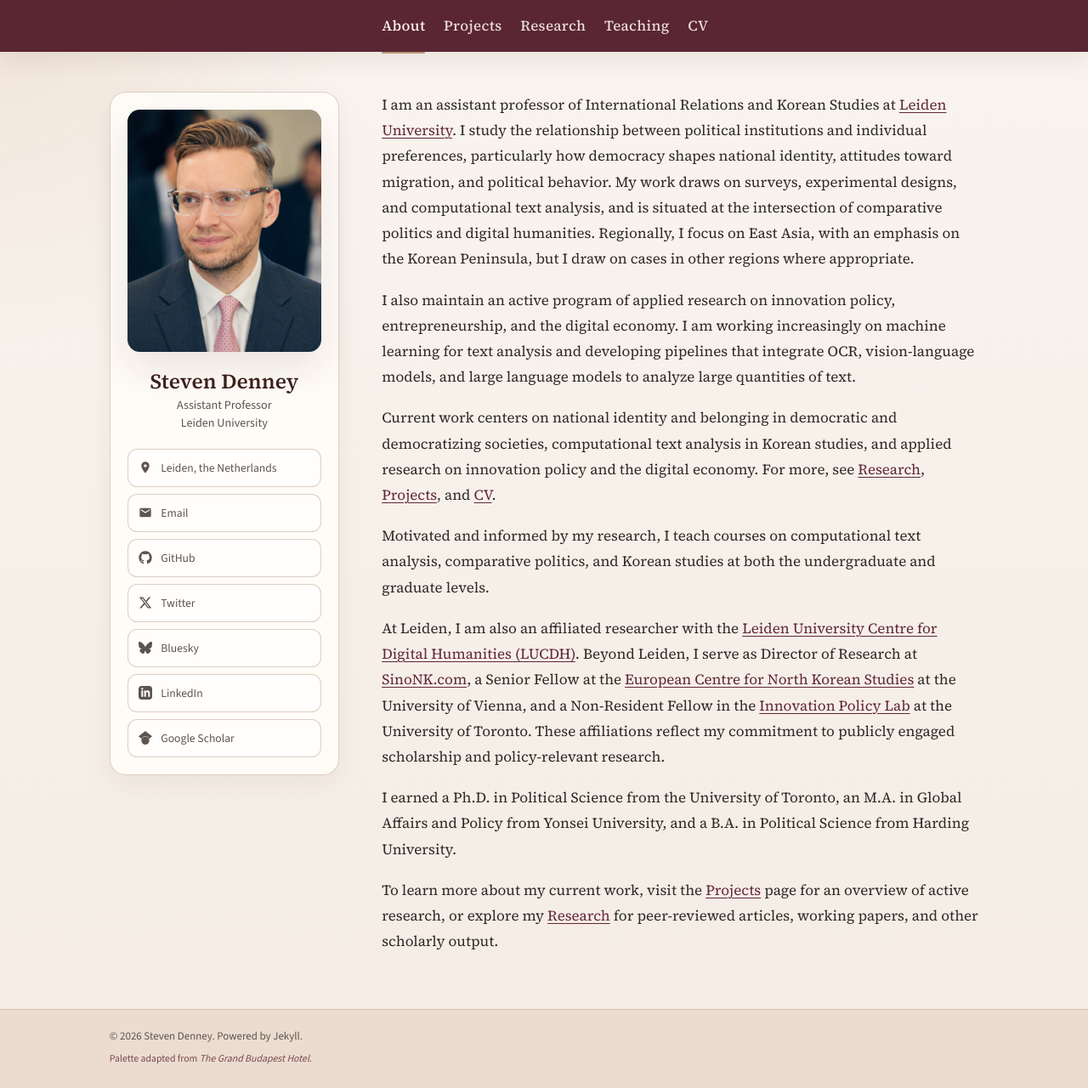
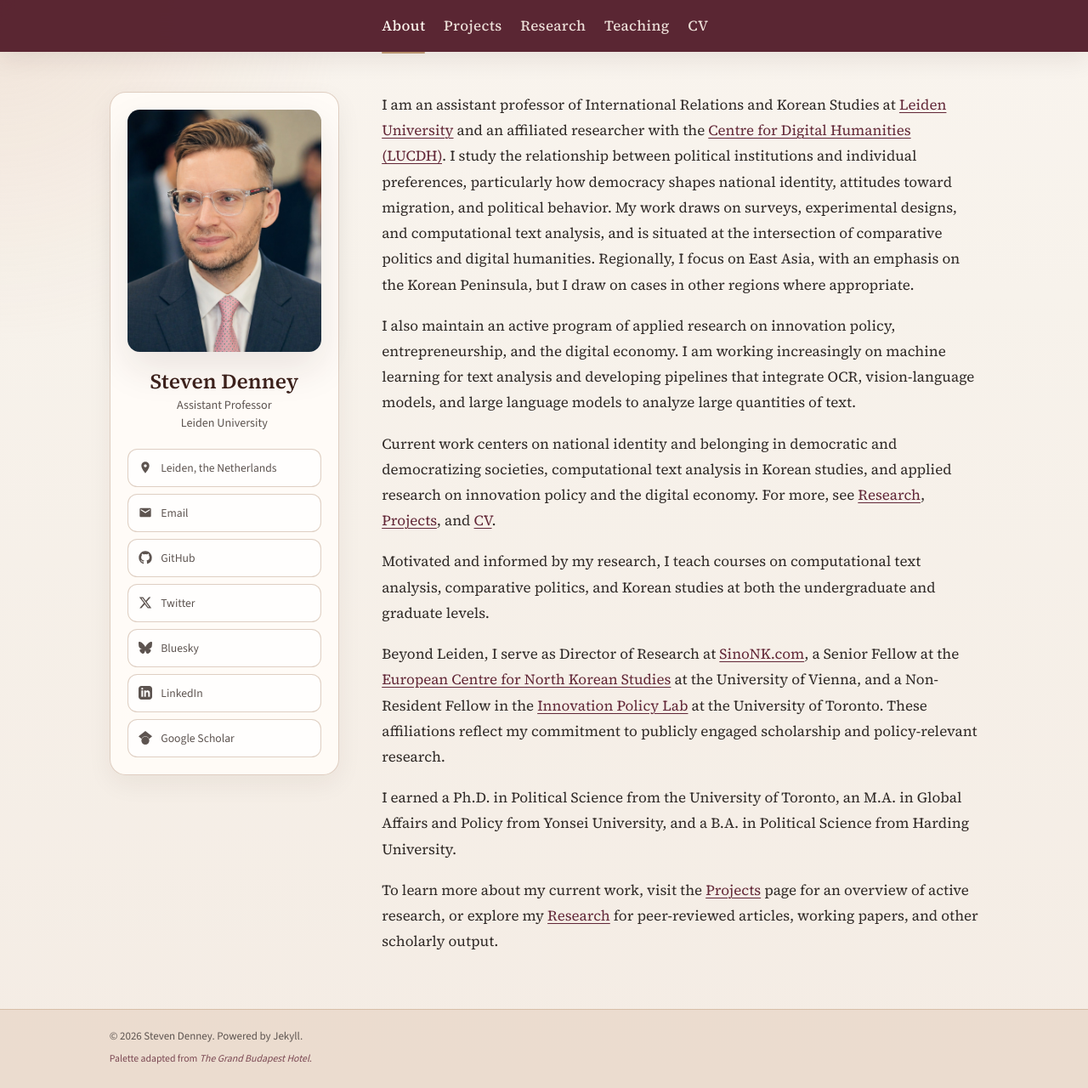
Before and after one commit to scdenney/scdenney.github.io, a Jekyll site: the page built from index.md, in a window 1280 px wide and 1280 px high. Shown: the whole window at 85% size. Built offline with Jekyll 4.4.1, drawn with Linux system fonts in a browser that asks for light colours.

Commit message:
Foreground LUCDH affiliation in opening sentence

```diff
--- a/index.md
+++ b/index.md
@@ -3,7 +3,7 @@ layout: home
 title: About
 ---
 
-I am an assistant professor of International Relations and Korean Studies at [Leiden University](https://www.universiteitleiden.nl/). I study the relationship between political institutions and individual preferences, particularly how democracy shapes national identity, attitudes toward migration, and political behavior. My work draws on surveys, experimental designs, and computational text analysis, and is situated at the intersection of comparative politics and digital humanities. Regionally, I focus on East Asia, with an emphasis on the Korean Peninsula, but I draw on cases in other regions where appropriate.
+I am an assistant professor of International Relations and Korean Studies at [Leiden University](https://www.universiteitleiden.nl/) and an affiliated researcher with the [Centre for Digital Humanities (LUCDH)](https://www.universiteitleiden.nl/en/humanities/centre-for-digital-humanities). I study the relationship between political institutions and individual preferences, particularly how democracy shapes national identity, attitudes toward migration, and political behavior. My work draws on surveys, experimental designs, and computational text analysis, and is situated at the intersection of comparative politics and digital humanities. Regionally, I focus on East Asia, with an emphasis on the Korean Peninsula, but I draw on cases in other regions where appropriate.
 
 I also maintain an active program of applied research on innovation policy, entrepreneurship, and the digital economy. I am working increasingly on machine learning for text analysis and developing pipelines that integrate OCR, vision-language models, and large language models to analyze large quantities of text.
 
@@ -11,7 +11,7 @@ I also maintain an active program of applied research on innovation policy, entr
 
 Motivated and informed by my research, I teach courses on computational text analysis, comparative politics, and Korean studies at both the undergraduate and graduate levels.
 
-At Leiden, I am also an affiliated researcher with the [Leiden University Centre for Digital Humanities (LUCDH)](https://www.universiteitleiden.nl/en/humanities/centre-for-digital-humanities). Beyond Leiden, I serve as Director of Research at [SinoNK.com](http://sinonk.com), a Senior Fellow at the [European Centre for North Korean Studies](https://ecnk.univie.ac.at/) at the University of Vienna, and a Non-Resident Fellow in the [Innovation Policy Lab](https://munkschool.utoronto.ca/ipl/) at the University of Toronto. These affiliations reflect my commitment to publicly engaged scholarship and policy-relevant research.
+Beyond Leiden, I serve as Director of Research at [SinoNK.com](http://sinonk.com), a Senior Fellow at the [European Centre for North Korean Studies](https://ecnk.univie.ac.at/) at the University of Vienna, and a Non-Resident Fellow in the [Innovation Policy Lab](https://munkschool.utoronto.ca/ipl/) at the University of Toronto. These affiliations reflect my commitment to publicly engaged scholarship and policy-relevant research.
 
 I earned a Ph.D. in Political Science from the University of Toronto, an M.A. in Global Affairs and Policy from Yonsei University, and a B.A. in Political Science from Harding University.
 
```
